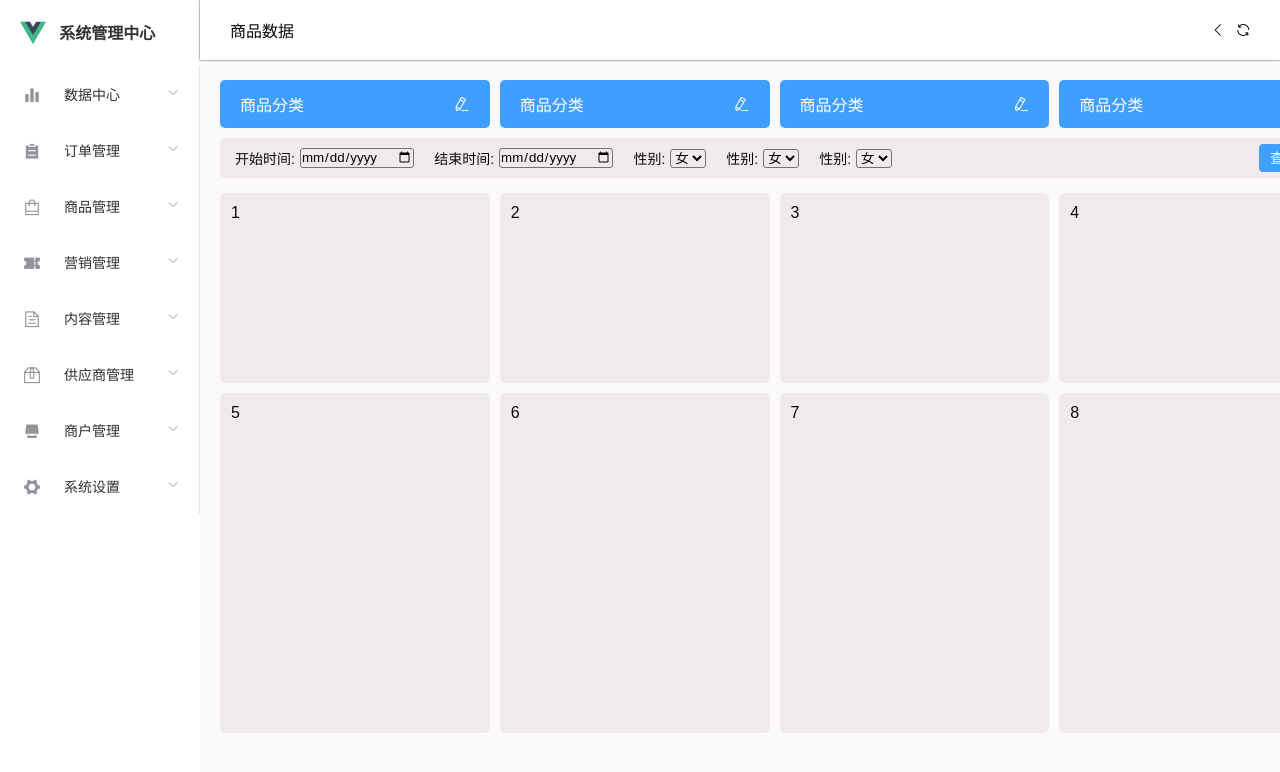
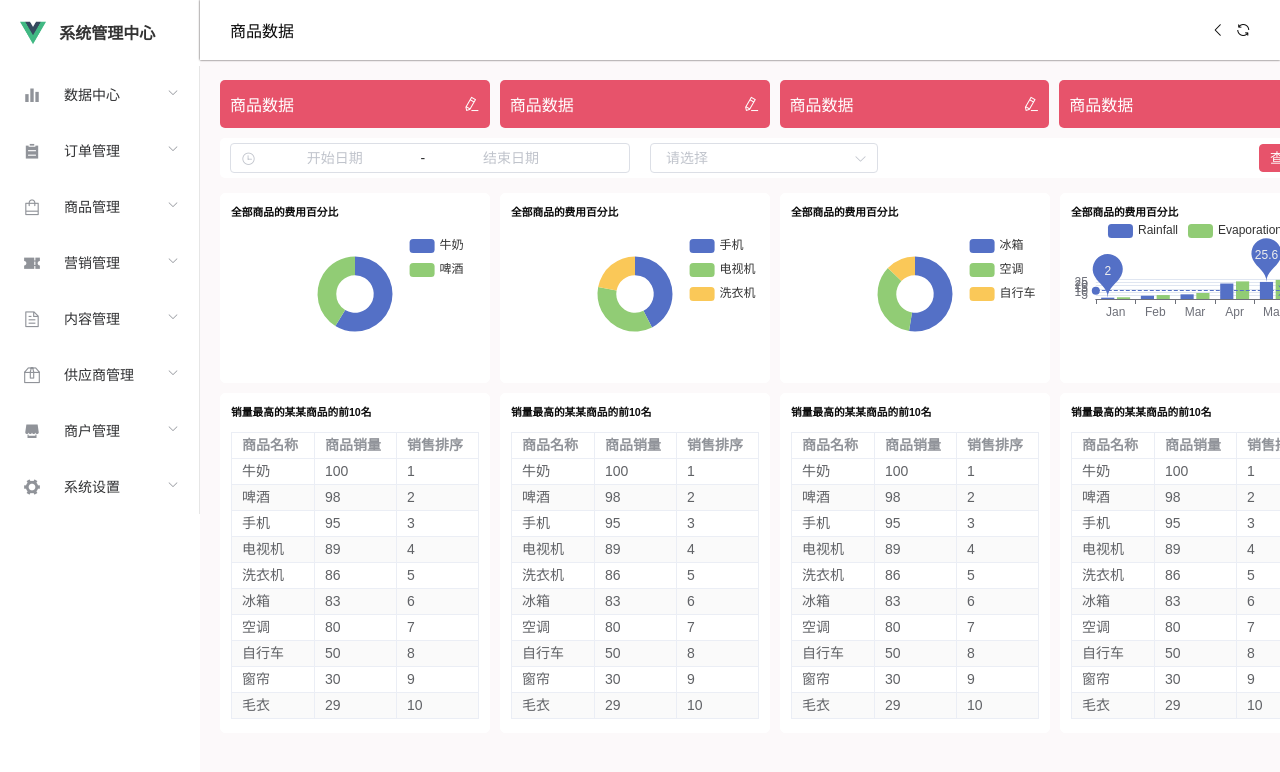
Before and after one commit to bo-ddd/union-b, a Vue app: page /data/commodity in a window 1280 px wide. Shown: the top 772 px of the page. Built offline with nearby package versions, Linux system fonts and the light colour scheme.

Commit message:
商品数据

```diff
--- a/src/views/data/Commodity.vue
+++ b/src/views/data/Commodity.vue
@@ -2,40 +2,26 @@
   <div class="warp">
     <!-- 刘青松 -->
     <div class="class">
-      <div class="fen"><span>商品分类</span> <i class="el-icon-edit"></i></div>
-      <div class="fen"><span>商品分类</span> <i class="el-icon-edit"></i></div>
-      <div class="fen"><span>商品分类</span> <i class="el-icon-edit"></i></div>
-      <div class="fen"><span>商品分类</span> <i class="el-icon-edit"></i></div>
+      <div class="fen"><span>商品数据</span> <i class="el-icon-edit"></i></div>
+      <div class="fen"><span>商品数据</span> <i class="el-icon-edit"></i></div>
+      <div class="fen"><span>商品数据</span> <i class="el-icon-edit"></i></div>
+      <div class="fen"><span>商品数据</span> <i class="el-icon-edit"></i></div>
     </div>
     <div class="filter">
-      <div>
-        <label for="">开始时间: </label>
-        <input class="background" type="date" />
+      <div class="block">
+        <el-date-picker
+          v-model="value1"
+          type="datetimerange"
+          start-placeholder="开始日期"
+          end-placeholder="结束日期"
+          :default-time="['12:00:00']">
+        </el-date-picker>
       </div>
-      <div>
-        <label for="">结束时间: </label>
-        <input class="background" type="date">
-      </div>
-      <div>
-        <label for="">性别: </label>
-        <select class="background" name="" id="">
-          <option value="女">女</option>
-          <option value="男">男</option>
-        </select>
-      </div>
-      <div>
-        <label for="">性别: </label>
-        <select class="background" name="" id="">
-          <option value="女">女</option>
-          <option value="男">男</option>
-        </select>
-      </div>
-      <div>
-        <label for="">性别: </label>
-        <select class="background" name="" id="">
-          <option value="女">女</option>
-          <option value="男">男</option>
-        </select>
+      <div class="block">
+        <el-cascader
+          v-model="value"
+          :options="options"
+          @change="handleChange"></el-cascader>
       </div>
       <div class="chaxun">
         <el-button type="primary">查询</el-button>
@@ -43,41 +29,320 @@
     </div>
     <div class="bottom">
       <div class="bottom-s">
-        <div>1</div>
-        <div>2</div>
-        <div>3</div>
-        <div>4</div>
+        <div>
+          <h6>全部商品的费用百分比</h6>
+          <div class="type"></div>
+        </div>
+        <div>
+          <h6>全部商品的费用百分比</h6>
+          <div class="type"></div>
+        </div>
+        <div>
+          <h6>全部商品的费用百分比</h6>
+          <div class="type"></div>
+        </div>
+        <div>
+          <h6>全部商品的费用百分比</h6>
+          <div class="type"></div>
+        </div>
       </div>
       <div class="bottom-b">
-        <div>5</div>
-        <div>6</div>
-        <div>7</div>
-        <div>8</div>
+        <div>
+          <h6>销量最高的某某商品的前10名</h6>
+          <el-table border :data="tableData" stripe style="width: 100%">
+            <el-table-column prop="name" label="商品名称"> </el-table-column>
+            <el-table-column prop="date" label="商品销量"> </el-table-column>
+            <el-table-column prop="address" label="销售排序"> </el-table-column>
+          </el-table>
+        </div>
+        <div>
+          <h6>销量最高的某某商品的前10名</h6>
+          <el-table border :data="tableData" stripe style="width: 100%">
+            <el-table-column prop="name" label="商品名称"> </el-table-column>
+            <el-table-column prop="date" label="商品销量"> </el-table-column>
+            <el-table-column prop="address" label="销售排序"> </el-table-column>
+          </el-table>
+        </div>
+        <div>
+          <h6>销量最高的某某商品的前10名</h6>
+          <el-table border :data="tableData" stripe style="width: 100%">
+            <el-table-column prop="name" label="商品名称"> </el-table-column>
+            <el-table-column prop="date" label="商品销量"> </el-table-column>
+            <el-table-column prop="address" label="销售排序"> </el-table-column>
+          </el-table>
+        </div>
+        <div>
+          <h6>销量最高的某某商品的前10名</h6>
+          <el-table border :data="tableData" stripe style="width: 100%">
+            <el-table-column prop="name" label="商品名称"> </el-table-column>
+            <el-table-column prop="date" label="商品销量"> </el-table-column>
+            <el-table-column prop="address" label="销售排序"> </el-table-column>
+          </el-table>
+        </div>
       </div>
     </div>
   </div>
 </template>
 
 <script>
-export default {};
+import * as echarts from "echarts";
+export default {
+  data() {
+    return {
+      options: [{
+          value: 'zhinan',
+          label: '指南',
+          children: [{
+            value: 'shejiyuanze',
+            label: '设计原则',
+            children: [{
+              value: 'yizhi',
+              label: '一致'
+            }, {
+              value: 'fankui',
+              label: '反馈'
+            }, {
+              value: 'xiaolv',
+              label: '效率'
+            }, {
+              value: 'kekong',
+              label: '可控'
+            }]
+          }, {
+            value: 'daohang',
+            label: '导航',
+            children: [{
+              value: 'cexiangdaohang',
+              label: '侧向导航'
+            }, {
+              value: 'dingbudaohang',
+              label: '顶部导航'
+            }]
+          }]
+      }],
+      value:"",
+      value1:"",
+      tableData: [
+        { name: "牛奶", date: "100", address: "1" },
+        { name: "啤酒", date: "98", address: "2" },
+        { name: "手机", date: "95", address: "3" },
+        { name: "电视机", date: "89", address: "4" },
+        { name: "洗衣机", date: "86", address: "5" },
+        { name: "冰箱", date: "83", address: "6" },
+        { name: "空调", date: "80", address: "7" },
+        { name: "自行车", date: "50", address: "8" },
+        { name: "窗帘", date: "30", address: "9" },
+        { name: "毛衣", date: "29", address: "10" },
+      ],
+    };
+  },
+  methods: {
+    drawnBar() {
+      let option = {
+        tooltip: {
+          trigger: "item",
+        },
+        legend: {
+          top: "10%",
+          left: "70%",
+        },
+        series: [
+          {
+            name: "Access From",
+            type: "pie",
+            radius: ["25%", "50%"],
+            avoidLabelOverlap: false,
+            label: {
+              show: false,
+              position: "center",
+            },
+            emphasis: {
+              label: {
+                show: true,
+                fontSize: "10",
+                fontWeight: "bold",
+              },
+            },
+            labelLine: {
+              show: false,
+            },
+            data: [
+              { value: 1048, name: "牛奶" },
+              { value: 735, name: "啤酒" },
+            ],
+          },
+        ],
+      }
+      let option1 = {
+        tooltip: {
+          trigger: "item",
+        },
+        legend: {
+          top: "10%",
+          left: "70%",
+        },
+        series: [
+          {
+            name: "Access From",
+            type: "pie",
+            radius: ["25%", "50%"],
+            avoidLabelOverlap: false,
+            label: {
+              show: false,
+              position: "center",
+            },
+            emphasis: {
+              label: {
+                show: true,
+                fontSize: "10",
+                fontWeight: "bold",
+              },
+            },
+            labelLine: {
+              show: false,
+            },
+            data: [
+              { value: 580, name: "手机" },
+              { value: 484, name: "电视机" },
+              { value: 300, name: "洗衣机" },
+            ],
+          },
+        ],
+      }
+      let option2 = {
+        tooltip: {
+          trigger: "item",
+        },
+        legend: {
+          top: "10%",
+          left: "70%",
+        },
+        series: [
+          {
+            name: "Access From",
+            type: "pie",
+            radius: ["25%", "50%"],
+            avoidLabelOverlap: false,
+            label: {
+              show: false,
+              position: "center",
+            },
+            emphasis: {
+              label: {
+                show: true,
+                fontSize: "10",
+                fontWeight: "bold",
+              },
+            },
+            labelLine: {
+              show: false,
+            },
+            data: [
+              { value: 735, name: "冰箱" },
+              { value: 484, name: "空调" },
+              { value: 180, name: "自行车" },
+            ],
+          },
+        ],
+      }
+      let option3 = {
+        // tooltip: {
+        //   trigger: "axis",
+        // },
+        legend: {
+          data: ["Rainfall", "Evaporation"],
+        },
+        // toolbox: {
+        //   show: true,
+        //   feature: {
+        //     dataView: { show: true, readOnly: false },
+        //     magicType: { show: true, type: ["line", "bar"] },
+        //     restore: { show: true },
+        //     saveAsImage: { show: true },
+        //   },
+        // },
+        // calculable: true,
+        xAxis: [
+          {
+            type: "category",
+            // prettier-ignore
+            data: ['Jan', 'Feb', 'Mar', 'Apr', 'May'],
+          },
+        ],
+        yAxis: [
+          {
+            type: "value",
+          },
+        ],
+        series: [
+          {
+            name: "Rainfall",
+            type: "bar",
+            data: [2.0, 4.9, 7.0, 23.2, 25.6],
+            markPoint: {
+              data: [
+                { type: "max", name: "Max" },
+                { type: "min", name: "Min" },
+              ],
+            },
+            markLine: {
+              data: [{ type: "average", name: "Avg" }],
+            },
+          },
+          {
+            name: "Evaporation",
+            type: "bar",
+            data: [2.6, 5.9, 9.0, 26.4, 28.7],
+            markPoint: {
+              data: [
+                { name: "Max", value: 182.2, xAxis: 7, yAxis: 183 },
+                { name: "Min", value: 2.3, xAxis: 11, yAxis: 3 },
+              ],
+            },
+            // markLine: {
+            //   data: [{ type: "average", name: "Avg" }],
+            // },
+          },
+        ],
+      }
+      let myChart = echarts.init(document.getElementsByClassName("type")[0]);
+      let myChart1 = echarts.init(document.getElementsByClassName("type")[1]);
+      let myChart2 = echarts.init(document.getElementsByClassName("type")[2]);
+      let myChart3 = echarts.init(document.getElementsByClassName("type")[3]);
+      myChart.setOption(option);
+      myChart1.setOption(option1);
+      myChart2.setOption(option2);
+      myChart3.setOption(option3);
+    },
+    handleChange(){
+
+    }
+  },
+  mounted() {
+    this.drawnBar();
+  },
+};
 </script>
 
 <style lang="scss" scoped>
-.warp{
+.warp {
   min-width: 1109px;
+  height: calc(100vh - 100px);
 }
-.background{
-  background: #f0ebeb;
-  border: 1px solid rgb(119, 113, 113);
-  border-radius: 3px;
+::v-deep .el-input__inner{
+  height: 30px;
+  line-height: 30px;
+}
+::v-deep .el-date-editor .el-range__icon,::v-deep .el-date-editor .el-range-separator{
+  line-height: 22px;
 }
 .class {
   display: grid;
   grid-template-columns: repeat(4, 1fr);
   gap: 10px;
-  & .fen{
-    background: #409EFF;
-    padding: 12px 20px;
+  & .fen {
+    background: #e7536b;
+    padding: 12px 10px;
     border-radius: 5px;
     color: white;
     cursor: pointer;
@@ -86,49 +351,68 @@ export default {};
     align-items: center;
   }
 }
-.filter{
+.el-button--primary{
+    color: #FFF;
+    background-color: #e7536b;
+    border-color: #e7536b;
+}
+.type {
+  width: 248px;
+  height: 150px;
+}
+.filter {
   margin: 10px 0;
   border-radius: 5px;
-  padding-left: 15px;
-  background: #f0ebeb;
+  padding-left: 10px;
+  background: white;
   display: flex;
   position: relative;
-  &>div{
+  & > div {
     height: 40px;
     padding-right: 20px;
     display: flex;
     align-items: center;
   }
-  &>.chaxun{
+  & > .chaxun {
     position: absolute;
     right: 0px;
   }
-  & label{
+  & label {
     padding-right: 5px;
   }
 }
-.bottom-s,.bottom-b{
+.bottom-s,
+.bottom-b {
   display: grid;
-  grid-template-columns: repeat(4,1fr);
+  grid-template-columns: repeat(4, 1fr);
   gap: 10px 10px;
-  &>div{
+  & > div {
     margin: 5px 0;
     padding: 10px;
-    background: #f0ebeb;
-    border: 1px solid #f0ebeb;
+    background: white;
+    border: 1px solid white;
     border-radius: 5px;
   }
 }
-.bottom-s{
+.bottom-s {
   grid-template-rows: 200px;
 }
-.bottom-b{
+.bottom-b {
   grid-template-rows: 350px;
 }
-::v-deep .filter .el-button{
+::v-deep .filter .el-button {
   padding: 6px 10px;
 }
 .filter {
   font-size: 14px;
 }
+::v-deep .el-table .el-table__cell {
+  padding: 0 !important;
+}
+.el-table {
+  margin-top: 13px !important;
+}
+::v-deep .el-table .cell{
+  line-height: 25px;
+}
 </style>
```
